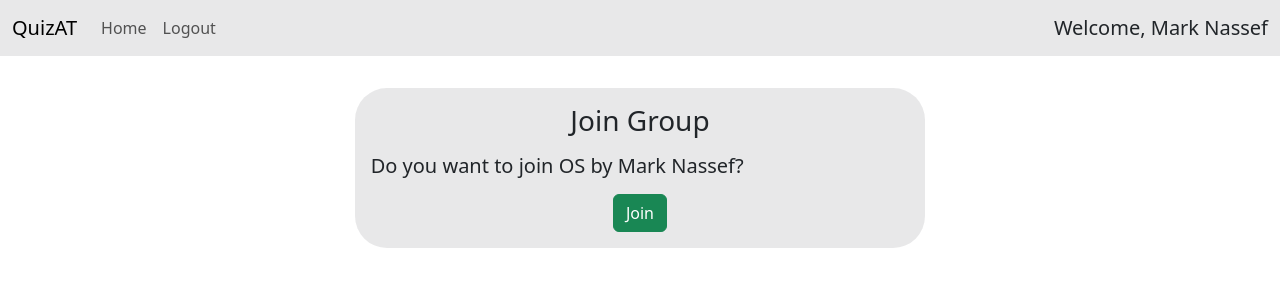
After one commit to MaarkNassef/QuizAT, a Django app: page /groups/invitation/1 in a window 1280 px wide. The commit adds this page. Shown: the top 300 px of the page. Run offline with Django 4.2, Linux system fonts and the light colour scheme; a user stored in the database is signed in; data comes from the database, SQL or seed files in the repository; both versions use the stored data as it was after the commit; data that the repository does not hold is empty.

```diff
--- a/mysite/groups/models.py
+++ b/mysite/groups/models.py
@@ -5,6 +5,7 @@ class Group(models.Model):
     name = models.CharField(max_length=255)
     admin = models.ForeignKey(CustomUser, on_delete=models.CASCADE, related_name='group_admin')
     members = models.ManyToManyField(CustomUser, related_name='group_members')
+    pending_requests = models.ManyToManyField(CustomUser, related_name='group_pending_requests', blank=True, null=True)
 
     def __str__(self):
         return self.name
--- /dev/null
+++ b/mysite/groups/templates/groups/invitation.html
@@ -0,0 +1,14 @@
+{% extends "form_base.html" %}
+{% block title %}Invitation{% endblock title %}
+{% block container %}
+<div class="text-center">
+    <h1 class="display-4 fs-3 mb-3">Join Group</h1>
+</div>
+<div class="mb-3 fs-5 display-4">
+    Do you want to join {{group.name}} by {{group.admin.full_name}}?
+</div>
+<form method="post" class="text-center">
+    {% csrf_token %}
+    <button type="submit" class="btn btn-success">Join</button>
+</form>
+{% endblock container %}
--- a/mysite/groups/urls.py
+++ b/mysite/groups/urls.py
@@ -7,4 +7,6 @@ urlpatterns = [
     path('add/', views.GroupCreateView.as_view(), name="add_group"),
     path('<int:pk>/', views.GroupDetailView.as_view(), name="group"),
     path('<int:pk>/delete/', views.GroupDeleteView.as_view(), name="delete_group"),
+    path('invitation/<int:pk>', views.GroupInvitationView, name="invitation"),
+    path('invitation_success', views.GroupInvitationSuccessView, name="invitation_success")
 ]
--- a/mysite/groups/views.py
+++ b/mysite/groups/views.py
@@ -1,7 +1,9 @@
-from django.shortcuts import redirect
+from django.shortcuts import render, redirect
+from django.urls import reverse_lazy
 from django.views.generic.edit import CreateView, DeleteView
 from django.views.generic.detail import DetailView
 from django.contrib.auth.mixins import LoginRequiredMixin
+from django.contrib.auth.decorators import login_required
 from .models import Group
 from .forms import GroupForm
 
@@ -34,3 +36,22 @@ class GroupDeleteView(LoginRequiredMixin, DeleteView):
             group.delete()
 
         return redirect(self.success_url)
+
+@login_required
+def GroupInvitationView(request, pk):
+    group = Group.objects.get(id=pk)
+
+    if request.user in group.pending_requests.all():
+        return redirect(reverse_lazy('groups:invitation_success'))
+
+    if request.user in group.members.all():
+        return redirect(reverse_lazy('groups:group', kwargs={'pk':pk}))
+
+    if request.method == 'POST':
+        group.pending_requests.add(request.user)
+        return redirect(reverse_lazy('groups:invitation_success'))
+
+    return render(request, 'groups/invitation.html', {'group': group})
+
+def GroupInvitationSuccessView(request):
+    return render(request, 'groups/invitation_success.html')
```
Also changed, not shown: mysite/groups/templates/groups/detail.html (+40 -2 lines), mysite/groups/templates/groups/invitation_success.html (added, +8 -0 lines), mysite/db.sqlite3, mysite/groups/migrations/0002_group_pending_requests.py (added), mysite/groups/migrations/0003_alter_group_pending_requests.py (added).
